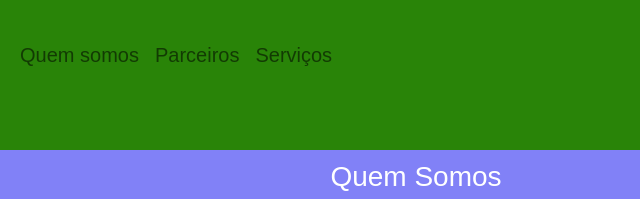
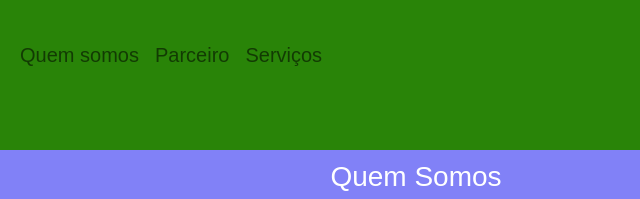
Before and after one commit to jseraphim/aula_bootstrap, a plain HTML site: page index.html in a window 1280 px wide. Shown: the top 199 px of the page, 224-864 px from the left. Drawn offline with Linux system fonts and the light colour scheme.

Commit message:
Alteração no HTML

```diff
--- a/index.html
+++ b/index.html
@@ -20,7 +20,7 @@
                     <a class="nav-link" href="#quemsomos">Quem somos</a>
                 </li>
                 <li class="nav-item">
-                    <a class="nav-link" href="#parceiros">Parceiros</a>
+                    <a class="nav-link" href="#parceiros">Parceiro</a>
                 </li>
                 <li class="nav-item">
                     <a class="nav-link" href="#servicos">Serviços</a>
```
